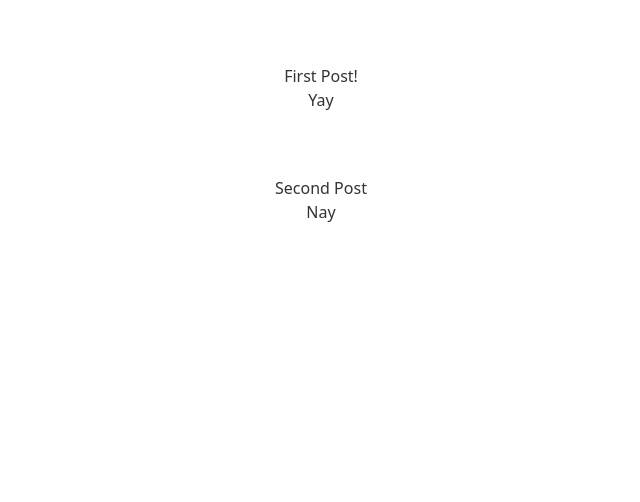
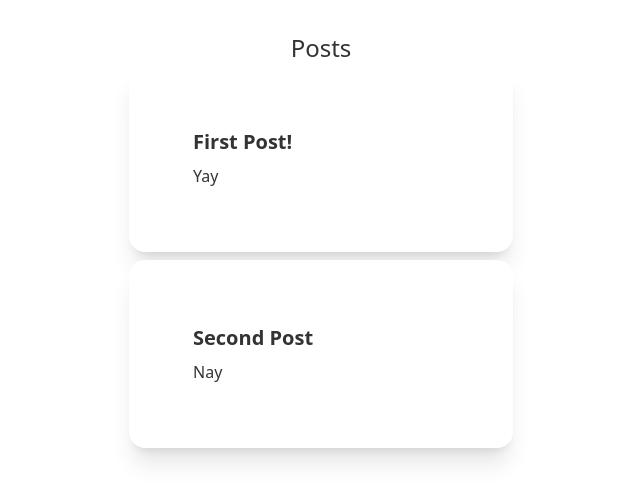
Before and after one commit to Lutefd/rtk-practice, a React (Vite) app: page / in a window 1280 px wide. Shown: the top 502 px of the page, without its empty margins (319-959 px from the left). Built offline with nearby package versions, Linux system fonts and the light colour scheme.

Commit message:
feat: style posts list

```diff
--- a/src/components/PostsList.tsx
+++ b/src/components/PostsList.tsx
@@ -4,14 +4,19 @@ import { selectAllPosts } from '../store/services/postsSlices';
 const PostsList = () => {
   const posts = useSelector(selectAllPosts);
   return (
-    <div>
-      {posts.map((post) => (
-        <div key={post.id} className="card">
-          <h2>{post.title}</h2>
-          <p>{post.content}</p>
-        </div>
-      ))}
-    </div>
+    <>
+      <h1 className="text-2xl">Posts</h1>
+      <div className="grid place-items-center gap-2">
+        {posts.map((post) => (
+          <div className="card w-96 bg-base-100 shadow-xl" key={post.id}>
+            <div className="card-body">
+              <h2 className="card-title">{post.title}</h2>
+              <p className="text-start">{post.content}</p>
+            </div>
+          </div>
+        ))}
+      </div>
+    </>
   );
 };
 
```
